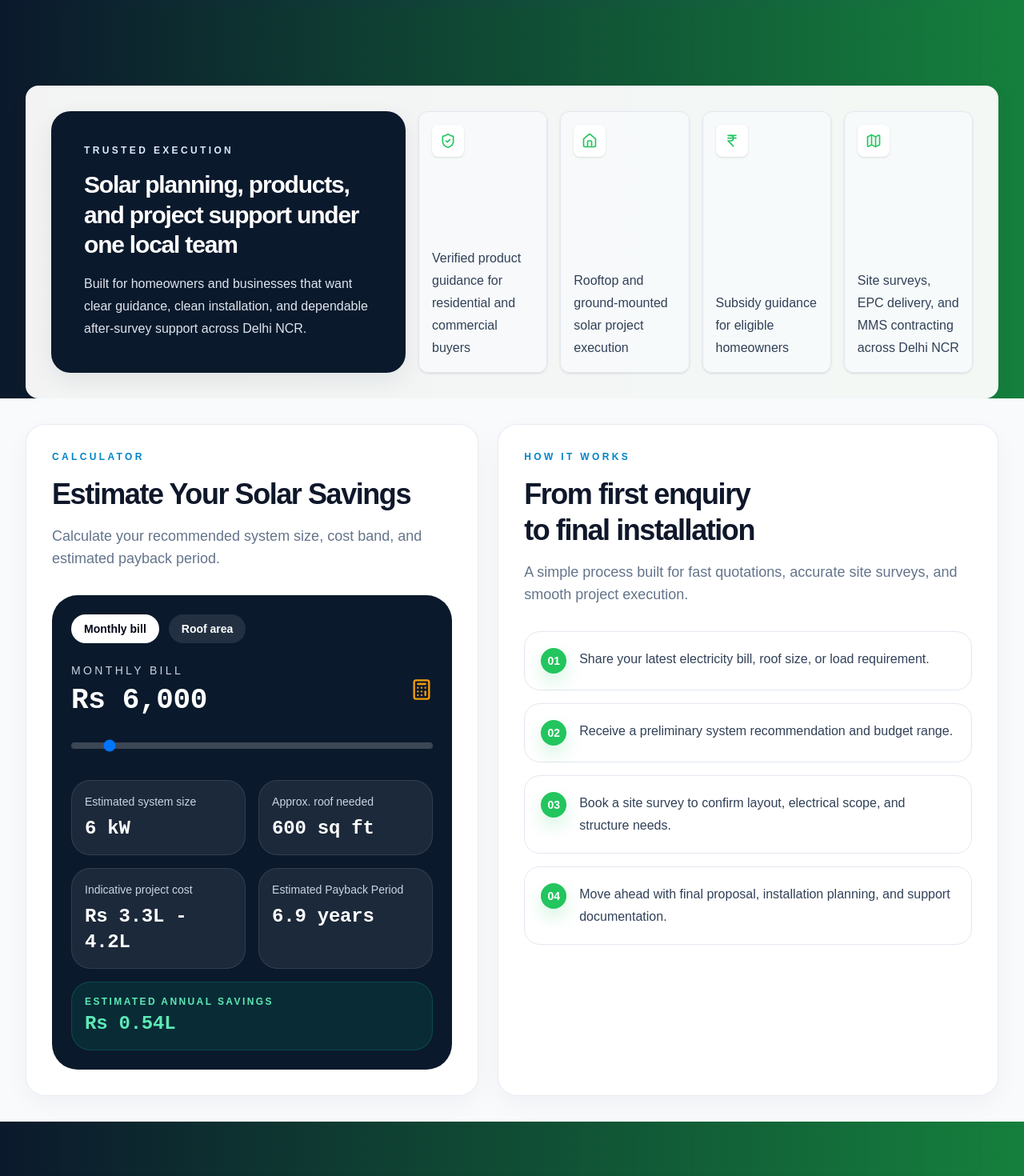
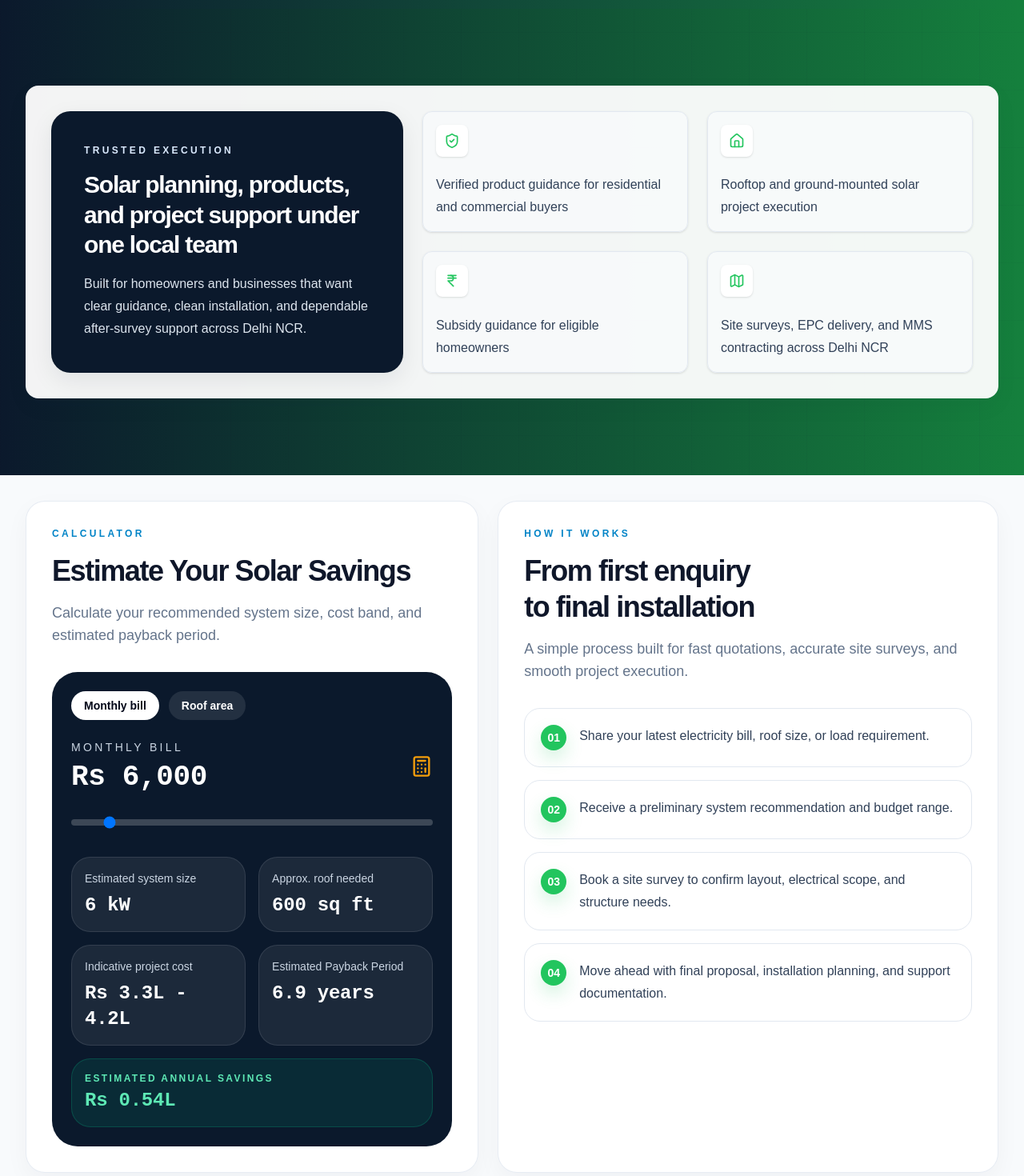
Before and after one commit to dhananjayvj/sunpower, a Next.js app: page / in a window 1280 px wide. Shown: the part 1040-2510 px from the top of the page at 80% size. Built offline with nearby package versions, Linux system fonts and the light colour scheme.

Commit message:
Separate feature and calculator sections

```diff
--- a/src/components/sunpower-site.tsx
+++ b/src/components/sunpower-site.tsx
@@ -270,7 +270,7 @@
         </div>
       </header>
 
-      <section id="home" className="w-full bg-gradient-to-r from-accent-blue-deep to-accent-green-dark pt-32 pb-20 lg:pt-40 lg:pb-32">
+      <section id="home" className="w-full bg-gradient-to-r from-accent-blue-deep to-accent-green-dark pt-32 pb-24 lg:pt-40 lg:pb-32">
         <div className="mx-auto max-w-7xl px-4 sm:px-6 lg:px-8">
           <div className="grid items-center gap-10 lg:grid-cols-2">
           <motion.div
@@ -380,7 +380,7 @@
 
       <section className="mx-auto mt-12 w-full max-w-7xl px-4 sm:px-6 lg:mt-24 lg:px-8">
         <div className="rounded-2xl bg-white/95 p-8 shadow-[0_10px_30px_rgba(15,23,42,0.04)]">
-          <div className="grid gap-4 lg:grid-cols-[0.78fr_1.22fr]">
+          <div className="grid gap-6 lg:grid-cols-[0.78fr_1.22fr]">
           <Reveal className="rounded-[1.5rem] border border-accent-blue-deep/20 bg-accent-blue-deep p-8 text-white shadow-[0_10px_30px_rgba(15,23,42,0.08)] sm:p-10">
             <p className="text-xs font-semibold uppercase tracking-[0.28em] text-blue-100">
               Trusted Execution
@@ -392,7 +392,7 @@
               Built for homeowners and businesses that want clear guidance, clean installation, and dependable after-survey support across Delhi NCR.
             </p>
           </Reveal>
-          <div className="grid gap-4 sm:grid-cols-2 xl:grid-cols-4">
+          <div className="grid grid-cols-1 gap-4 sm:grid-cols-2 lg:gap-6">
             {trustSignals.map((signal, index) => {
               const Icon = trustSignalIcons[index];
 
@@ -414,7 +414,7 @@
         </div>
       </section>
 
-      <section id="calculator" className="relative z-30 mx-auto max-w-7xl bg-bg-foundation px-4 py-6 sm:px-6 lg:px-8 lg:py-8">
+      <section id="calculator" className="relative z-30 mx-auto mt-16 max-w-7xl bg-bg-foundation px-4 py-6 sm:px-6 lg:mt-24 lg:px-8 lg:py-8">
         <div className="grid gap-6 lg:grid-cols-[0.95fr_1.05fr]">
           <Reveal className="card-panel p-4 sm:p-8">
             <SectionHeading
```
